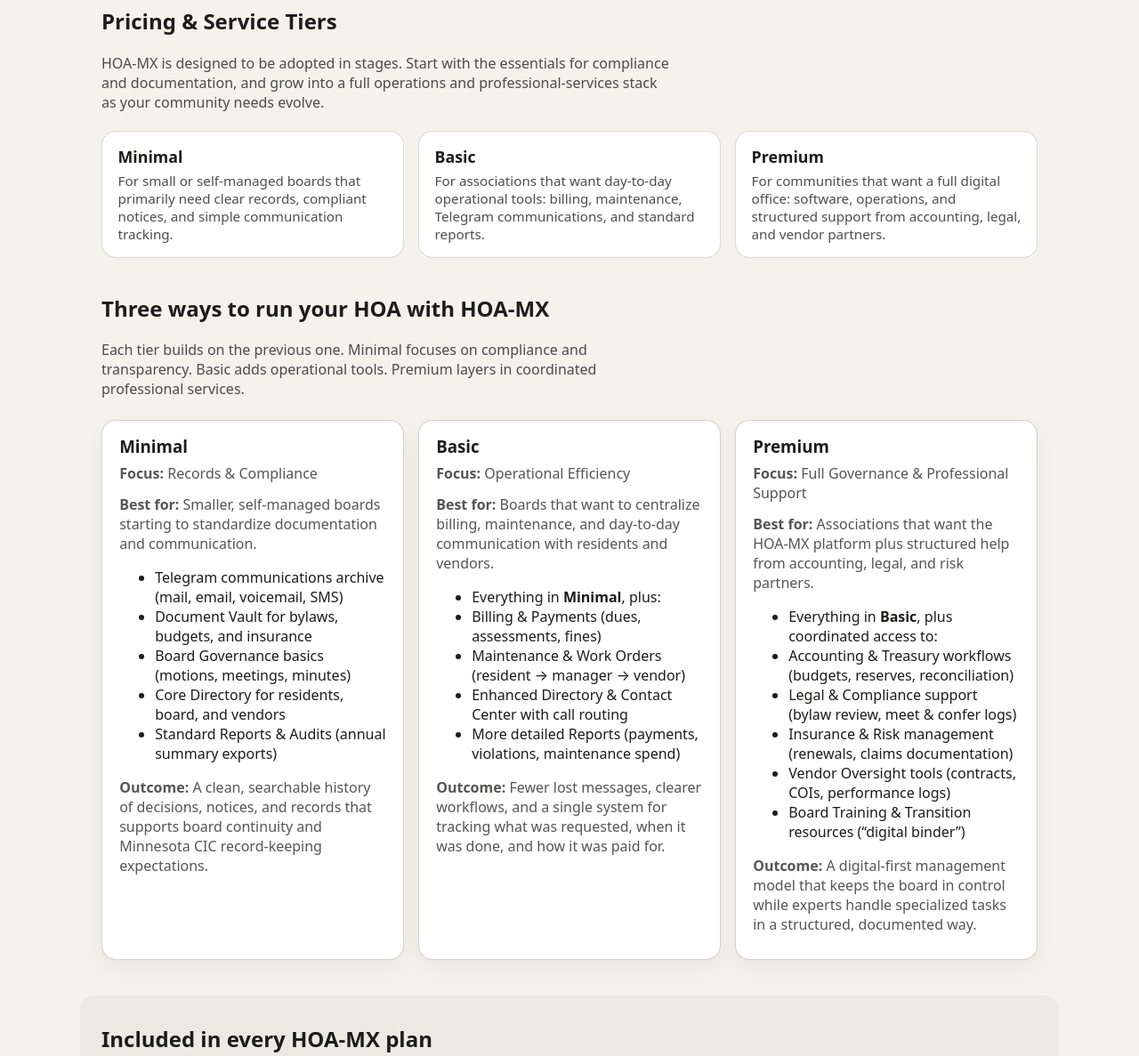
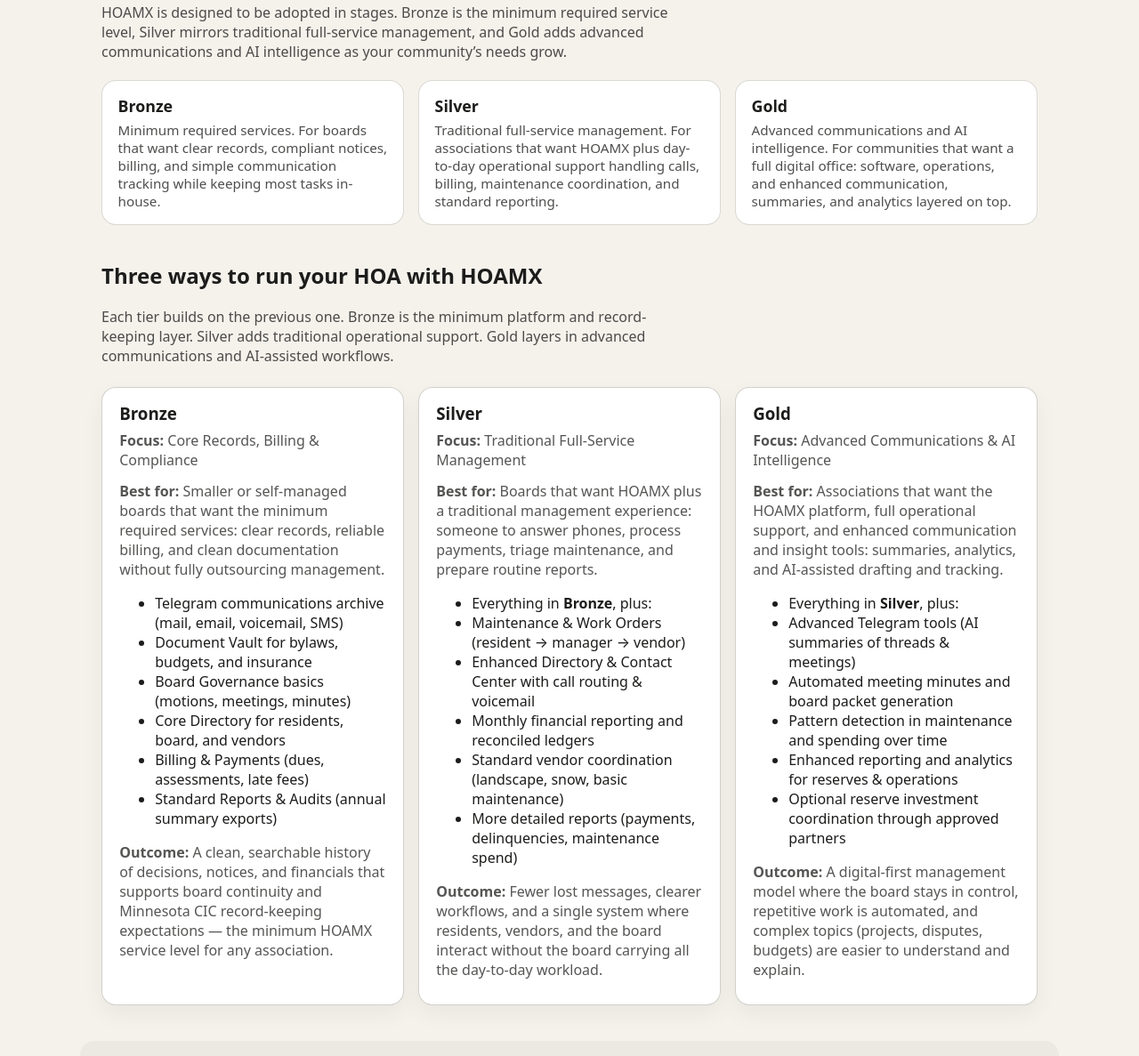
Before and after one commit to hoamxTrav/hoamx_com, a plain HTML site: page pricing.html in a window 1280 px wide. Shown: the part 114-1301 px from the top of the page at 89% size. Drawn offline with Linux system fonts and the light colour scheme.

Commit message:
Update pricing.html

```diff
--- a/pricing.html
+++ b/pricing.html
@@ -2,7 +2,7 @@
 <html lang="en">
   <head>
     <meta charset="utf-8" />
-    <title>HOA-MX Pricing &amp; Tiers</title>
+    <title>HOAMX Pricing &amp; Service Tiers</title>
     <meta name="viewport" content="width=device-width,initial-scale=1" />
     <link rel="stylesheet" href="/assets/site.css" />
   </head>
@@ -15,31 +15,35 @@
       <section class="section">
         <h1>Pricing &amp; Service Tiers</h1>
         <p class="section-lead">
-          HOA-MX is designed to be adopted in stages. Start with the essentials for
-          compliance and documentation, and grow into a full operations and
-          professional-services stack as your community needs evolve.
+          HOAMX is designed to be adopted in stages. Bronze is the minimum required
+          service level, Silver mirrors traditional full-service management, and Gold
+          adds advanced communications and AI intelligence as your community’s needs
+          grow.
         </p>
 
         <div class="columns-3">
           <div class="info-block">
-            <h3>Minimal</h3>
+            <h3>Bronze</h3>
             <p>
-              For small or self-managed boards that primarily need clear records,
-              compliant notices, and simple communication tracking.
+              Minimum required services. For boards that want clear records, compliant
+              notices, billing, and simple communication tracking while keeping most
+              tasks in-house.
             </p>
           </div>
           <div class="info-block">
-            <h3>Basic</h3>
+            <h3>Silver</h3>
             <p>
-              For associations that want day-to-day operational tools: billing,
-              maintenance, Telegram communications, and standard reports.
+              Traditional full-service management. For associations that want HOAMX
+              plus day-to-day operational support handling calls, billing, maintenance
+              coordination, and standard reporting.
             </p>
           </div>
           <div class="info-block">
-            <h3>Premium</h3>
+            <h3>Gold</h3>
             <p>
-              For communities that want a full digital office: software, operations,
-              and structured support from accounting, legal, and vendor partners.
+              Advanced communications and AI intelligence. For communities that want a
+              full digital office: software, operations, and enhanced communication,
+              summaries, and analytics layered on top.
             </p>
           </div>
         </div>
@@ -47,72 +51,84 @@
 
       <!-- PLAN CARDS -->
       <section class="section">
-        <h2>Three ways to run your HOA with HOA-MX</h2>
+        <h2>Three ways to run your HOA with HOAMX</h2>
         <p class="section-lead">
-          Each tier builds on the previous one. Minimal focuses on compliance and
-          transparency. Basic adds operational tools. Premium layers in coordinated
-          professional services.
+          Each tier builds on the previous one. Bronze is the minimum platform and
+          record-keeping layer. Silver adds traditional operational support. Gold layers
+          in advanced communications and AI-assisted workflows.
         </p>
 
         <div class="cards-grid">
-          <!-- MINIMAL -->
+          <!-- BRONZE -->
           <article class="card">
-            <h3>Minimal</h3>
-            <p><strong>Focus:</strong> Records &amp; Compliance</p>
-            <p><strong>Best for:</strong> Smaller, self-managed boards starting to
-              standardize documentation and communication.</p>
+            <h3>Bronze</h3>
+            <p><strong>Focus:</strong> Core Records, Billing &amp; Compliance</p>
+            <p>
+              <strong>Best for:</strong> Smaller or self-managed boards that want the
+              minimum required services: clear records, reliable billing, and clean
+              documentation without fully outsourcing management.
+            </p>
             <ul>
               <li>Telegram communications archive (mail, email, voicemail, SMS)</li>
               <li>Document Vault for bylaws, budgets, and insurance</li>
               <li>Board Governance basics (motions, meetings, minutes)</li>
               <li>Core Directory for residents, board, and vendors</li>
+              <li>Billing &amp; Payments (dues, assessments, late fees)</li>
               <li>Standard Reports &amp; Audits (annual summary exports)</li>
             </ul>
             <p>
               <strong>Outcome:</strong> A clean, searchable history of decisions,
-              notices, and records that supports board continuity and Minnesota CIC
-              record-keeping expectations.
+              notices, and financials that supports board continuity and Minnesota CIC
+              record-keeping expectations — the minimum HOAMX service level for any
+              association.
             </p>
           </article>
 
-          <!-- BASIC -->
+          <!-- SILVER -->
           <article class="card">
-            <h3>Basic</h3>
-            <p><strong>Focus:</strong> Operational Efficiency</p>
-            <p><strong>Best for:</strong> Boards that want to centralize billing,
-              maintenance, and day-to-day communication with residents and vendors.</p>
+            <h3>Silver</h3>
+            <p><strong>Focus:</strong> Traditional Full-Service Management</p>
+            <p>
+              <strong>Best for:</strong> Boards that want HOAMX plus a traditional
+              management experience: someone to answer phones, process payments, triage
+              maintenance, and prepare routine reports.
+            </p>
             <ul>
-              <li>Everything in <strong>Minimal</strong>, plus:</li>
-              <li>Billing &amp; Payments (dues, assessments, fines)</li>
+              <li>Everything in <strong>Bronze</strong>, plus:</li>
               <li>Maintenance &amp; Work Orders (resident → manager → vendor)</li>
-              <li>Enhanced Directory &amp; Contact Center with call routing</li>
-              <li>More detailed Reports (payments, violations, maintenance spend)</li>
+              <li>Enhanced Directory &amp; Contact Center with call routing &amp; voicemail</li>
+              <li>Monthly financial reporting and reconciled ledgers</li>
+              <li>Standard vendor coordination (landscape, snow, basic maintenance)</li>
+              <li>More detailed reports (payments, delinquencies, maintenance spend)</li>
             </ul>
             <p>
               <strong>Outcome:</strong> Fewer lost messages, clearer workflows, and a
-              single system for tracking what was requested, when it was done, and
-              how it was paid for.
+              single system where residents, vendors, and the board interact without
+              the board carrying all the day-to-day workload.
             </p>
           </article>
 
-          <!-- PREMIUM -->
+          <!-- GOLD -->
           <article class="card">
-            <h3>Premium</h3>
-            <p><strong>Focus:</strong> Full Governance &amp; Professional Support</p>
-            <p><strong>Best for:</strong> Associations that want the HOA-MX platform
-              plus structured help from accounting, legal, and risk partners.</p>
+            <h3>Gold</h3>
+            <p><strong>Focus:</strong> Advanced Communications &amp; AI Intelligence</p>
+            <p>
+              <strong>Best for:</strong> Associations that want the HOAMX platform,
+              full operational support, and enhanced communication and insight tools:
+              summaries, analytics, and AI-assisted drafting and tracking.
+            </p>
             <ul>
-              <li>Everything in <strong>Basic</strong>, plus coordinated access to:</li>
-              <li>Accounting &amp; Treasury workflows (budgets, reserves, reconciliation)</li>
-              <li>Legal &amp; Compliance support (bylaw review, meet &amp; confer logs)</li>
-              <li>Insurance &amp; Risk management (renewals, claims documentation)</li>
-              <li>Vendor Oversight tools (contracts, COIs, performance logs)</li>
-              <li>Board Training &amp; Transition resources (“digital binder”)</li>
+              <li>Everything in <strong>Silver</strong>, plus:</li>
+              <li>Advanced Telegram tools (AI summaries of threads &amp; meetings)</li>
+              <li>Automated meeting minutes and board packet generation</li>
+              <li>Pattern detection in maintenance and spending over time</li>
+              <li>Enhanced reporting and analytics for reserves &amp; operations</li>
+              <li>Optional reserve investment coordination through approved partners</li>
             </ul>
             <p>
-              <strong>Outcome:</strong> A digital-first management model that keeps the
-              board in control while experts handle specialized tasks in a structured,
-              documented way.
+              <strong>Outcome:</strong> A digital-first management model where the
+              board stays in control, repetitive work is automated, and complex topics
+              (projects, disputes, budgets) are easier to understand and explain.
             </p>
           </article>
         </div>
@@ -120,7 +136,7 @@
 
       <!-- WHAT'S INCLUDED IN EVERY PLAN -->
       <section class="section section-muted">
-        <h2>Included in every HOA-MX plan</h2>
+        <h2>Included in every HOAMX plan</h2>
         <div class="columns-3">
           <div class="info-block">
             <h3>Unified communications</h3>
@@ -139,7 +155,7 @@
           <div class="info-block">
             <h3>Board continuity</h3>
             <p>
-              As board members rotate, HOA-MX preserves the institutional memory:
+              As board members rotate, HOAMX preserves the institutional memory:
               who decided what, when, and based on which documents or communications.
             </p>
           </div>
@@ -148,10 +164,11 @@
 
       <!-- PROFESSIONAL SERVICES ADD-ONS -->
       <section class="section">
-        <h2>Professional services as add-ons</h2>
+        <h2>Professional services &amp; project support</h2>
         <p class="section-lead">
-          Annual professional services can be attached to Basic or Premium tiers,
-          or engaged separately as the board’s needs change.
+          Annual professional services can be attached to Silver or Gold tiers, or
+          engaged separately. Larger projects are scoped under a simple per-hour
+          “Project Support” rate.
         </p>
 
         <div class="cards-grid">
@@ -159,8 +176,7 @@
             <h3>Accounting &amp; Treasury</h3>
             <p>
               Budget preparation, reserve scheduling, bank reconciliation, and
-              year-end reporting. Designed to align with Minnesota HOA financial
-              expectations.
+              year-end reporting, aligned with Minnesota HOA financial expectations.
             </p>
           </article>
 
@@ -169,7 +185,7 @@
             <p>
               Support for bylaws, notice rules, fines, and meet-and-confer
               procedures, plus contract templates and conflict-of-interest
-              documentation.
+              documentation in coordination with your chosen attorney.
             </p>
           </article>
 
@@ -178,72 +194,6 @@
             <p>
               Coordination around master policy renewals, vendor certificates of
               insurance, RFP cycles, and performance documentation for key vendors
-              like landscape and snow.
+              like landscape, snow, roofing, and maintenance.
             </p>
-          </article>
-
-          <article class="card">
-            <h3>Board Training &amp; Communications</h3>
-            <p>
-              Orientation for new board members, digital binder upkeep, and support
-              for mailings and resident communication in mixed-age communities.
-            </p>
-          </article>
-        </div>
-      </section>
-
-      <!-- HOW WE QUOTE -->
-      <section class="section">
-        <h2>How pricing is scoped</h2>
-        <p class="section-lead">
-          HOA-MX pricing is based on a few simple factors: number of units, number
-          of active vendors, and whether you need software only or software plus
-          annual services. No per-resident logins and no surprise fees.
-        </p>
-
-        <div class="columns-3">
-          <div class="info-block">
-            <h3>1. Understand your community</h3>
-            <p>
-              We look at unit count, number of board/manager users, and the mix of
-              vendors (landscape, snow, maintenance, insurance, legal).
-            </p>
-          </div>
-          <div class="info-block">
-            <h3>2. Choose your tier</h3>
-            <p>
-              Decide whether Minimal, Basic, or Premium best fits your current
-              needs. You can always move up as your board’s workload changes.
-            </p>
-          </div>
-          <div class="info-block">
-            <h3>3. Add services if needed</h3>
-            <p>
-              Attach accounting, legal, insurance, or training services as add-ons.
-              Each service is quoted per association, not per user.
-            </p>
-          </div>
-        </div>
-      </section>
-
-      <!-- CTA -->
-      <section class="section section-muted">
-        <h2>Get a custom proposal for your HOA</h2>
-        <p class="section-lead">
-          Share your governing documents and a recent budget, and we’ll build a
-          proposal that recommends the right tier and any optional services—without
-          pressuring you to outsource more than you want.
-        </p>
-        <div class="hero-actions">
-          <a href="/contact.html" class="btn btn-primary">Request pricing</a>
-          <a href="/platform.html" class="btn btn-outline">Explore the platform</a>
-        </div>
-      </section>
-    </main>
-
-    <!-- Footer include -->
-    <div data-include="/partials/footer.html"></div>
-
-    <script src="/assets/include.js" defer></script>
-  </body>
-</html>
+          </
```
